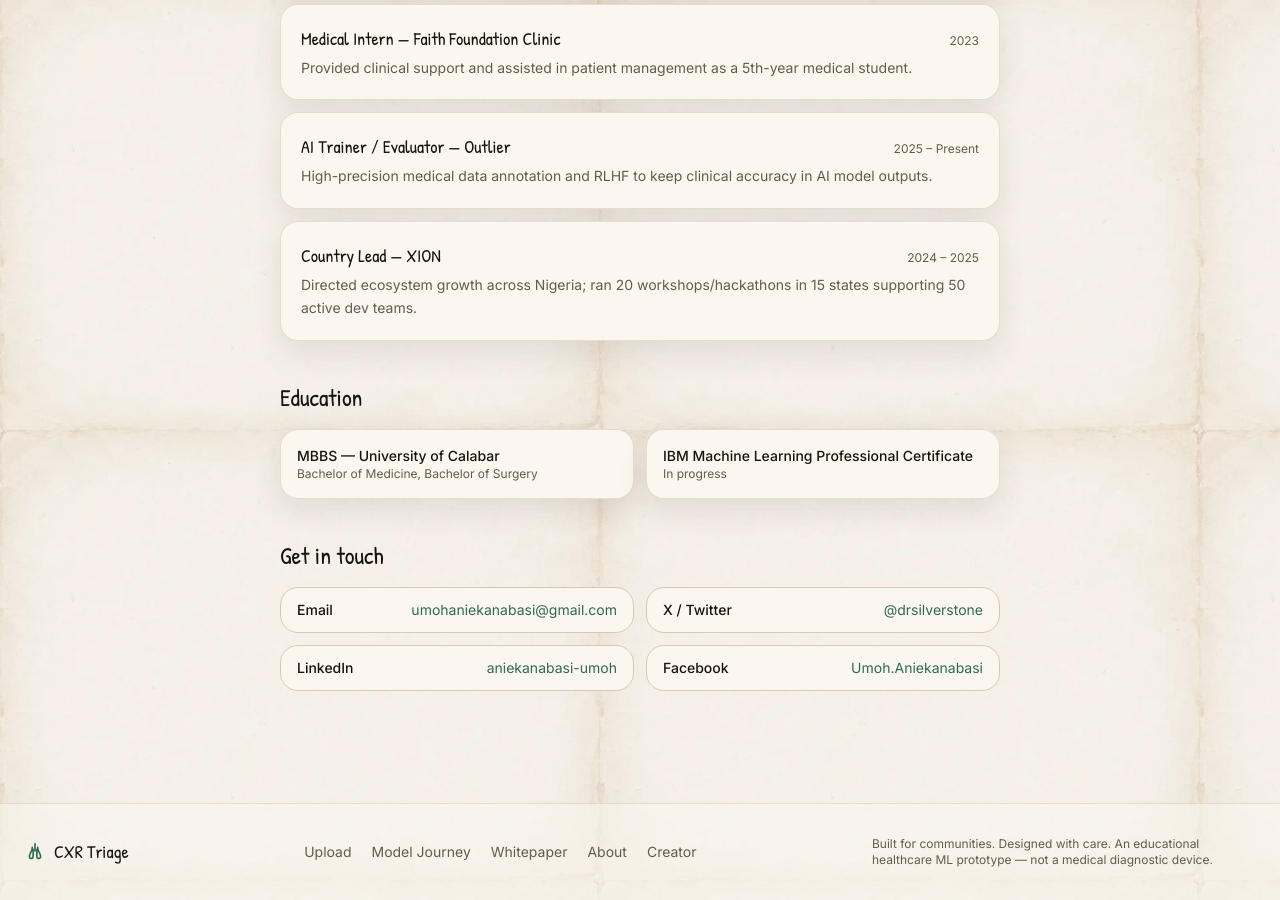
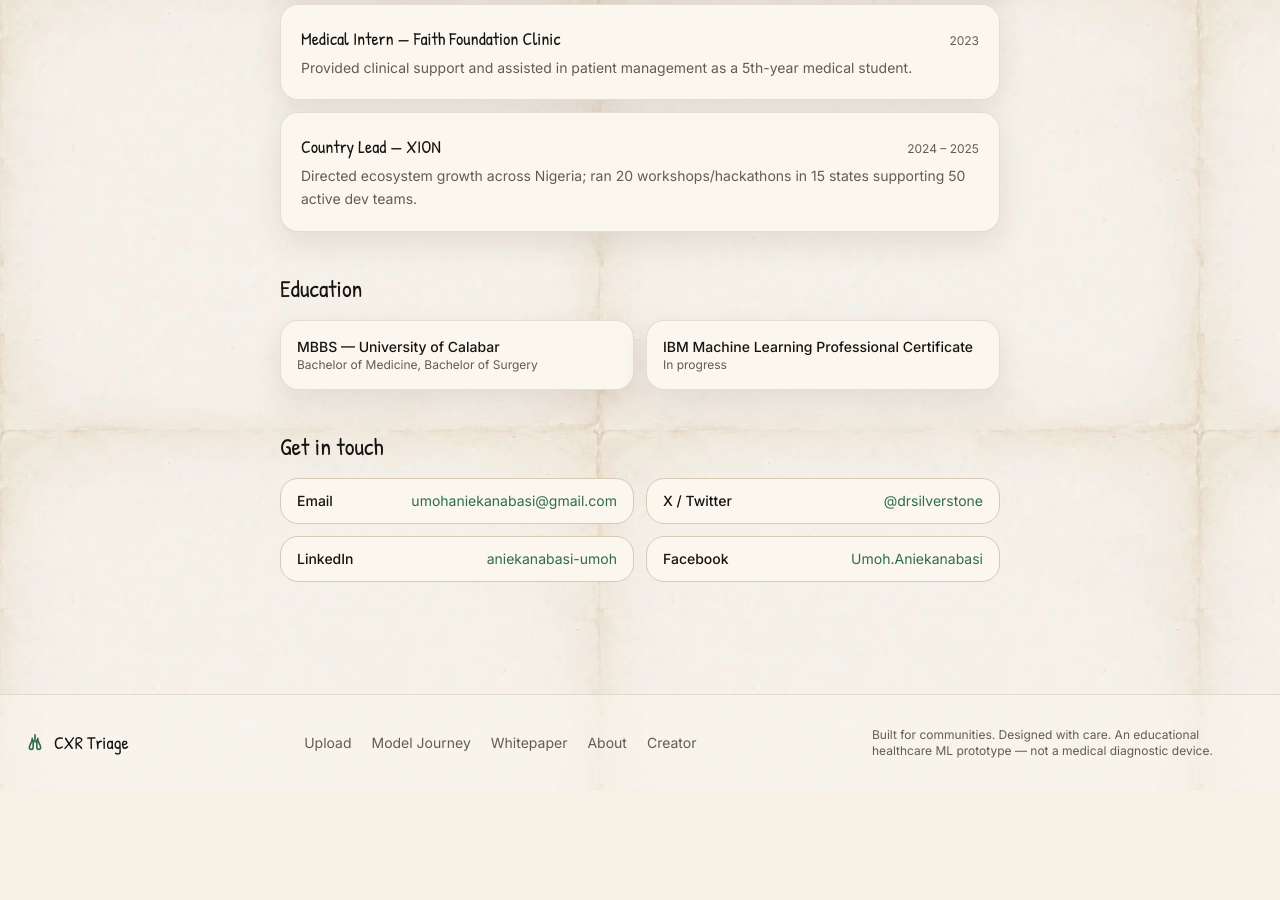
Before and after one commit to AniekanabasiUmoh/cxrtriage, a Next.js app: page /creator in a window 1280 px wide. Shown: the part 920-1820 px from the top of the page. After the commit the page ends 1711 px from the top, so only its background shows below. Built offline with nearby package versions, Linux system fonts and the light colour scheme.

Commit message:
Creator: remove Outlier entry

```diff
--- a/src/app/creator/page.tsx
+++ b/src/app/creator/page.tsx
@@ -28,12 +28,6 @@
     when: "2023",
     detail:
       "Provided clinical support and assisted in patient management as a 5th-year medical student.",
-  },
-  {
-    role: "AI Trainer / Evaluator — Outlier",
-    when: "2025 – Present",
-    detail:
-      "High-precision medical data annotation and RLHF to keep clinical accuracy in AI model outputs.",
   },
   {
     role: "Country Lead — XION",
```
